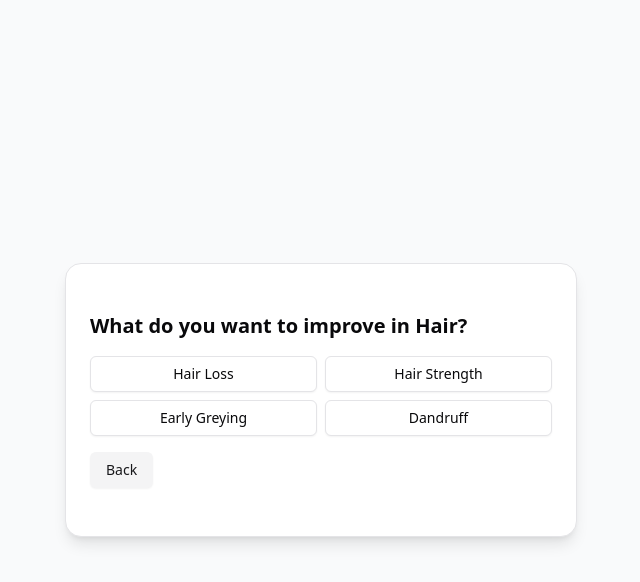
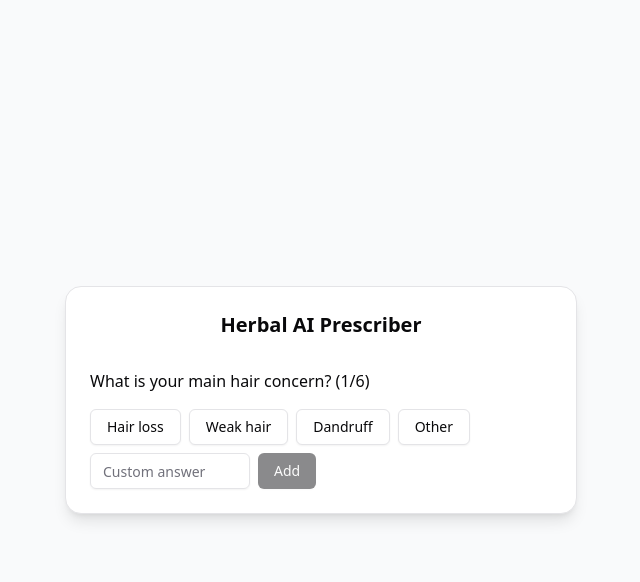
Before and after one commit to TKAkhter/GreenTib, a React (Vite) app: page / in a window 1280 px wide. Both pictures are taken after a click on the button "Hair". Shown: the top 582 px of the page, without its empty margins (319-959 px from the left). Built offline with nearby package versions, Linux system fonts and the light colour scheme.

Commit message:
questions set added

```diff
--- /dev/null
+++ b/src/constant/questionSets.ts
@@ -0,0 +1,68 @@
+export const questionSets = {
+  hair: [
+    {
+      question: "What is your main hair concern?",
+      options: ["Hair loss", "Weak hair", "Dandruff", "Other"],
+    },
+    {
+      question: "How long have you had this issue?",
+      options: ["<3 months", "3-6 months", ">6 months", "Other"],
+    },
+    {
+      question: "Family history of hair loss?",
+      options: ["Yes", "No"],
+    },
+    {
+      question: "Do you use chemical treatments?",
+      options: ["Yes", "No"],
+    },
+    {
+      question: "Other symptoms?",
+      options: ["Itching", "Scalp redness", "None", "Other"],
+    },
+  ],
+  skin: [
+    {
+      question: "What is your main skin concern?",
+      options: ["Acne", "Glow", "Anti-aging", "Dark spots", "Other"],
+    },
+    {
+      question: "Skin type?",
+      options: ["Oily", "Dry", "Combination", "Sensitive", "Other"],
+    },
+    {
+      question: "How long have you had this issue?",
+      options: ["<3 months", "3-6 months", ">6 months", "Other"],
+    },
+    {
+      question: "Do you have any known allergies?",
+      options: ["Yes", "No", "Not sure"],
+    },
+    {
+      question: "Sun exposure level?",
+      options: ["Low", "Medium", "High"],
+    },
+  ],
+  stamina: [
+    {
+      question: "Do you feel fatigue daily or occasionally?",
+      options: ["Daily", "Occasionally", "Rarely"],
+    },
+    {
+      question: "Average sleep per day?",
+      options: ["<5 hours", "5-7 hours", "7+ hours"],
+    },
+    {
+      question: "Exercise level?",
+      options: ["Sedentary", "Moderate", "High"],
+    },
+    {
+      question: "Do you have any medical conditions?",
+      options: ["Diabetes", "Hypertension", "Anemia", "None", "Other"],
+    },
+    {
+      question: "When do you feel low energy?",
+      options: ["Morning", "Afternoon", "Evening", "Random", "Other"],
+    },
+  ],
+};
--- a/src/pages/AiBot.tsx
+++ b/src/pages/AiBot.tsx
@@ -1,204 +1,134 @@
+"use client";
+
 import React, { useState } from "react";
+import { Card, CardContent, CardHeader, CardTitle } from "@/components/ui/card";
 import { Button } from "@/components/ui/button";
-import { Card, CardContent } from "@/components/ui/card";
-import { motion } from "framer-motion";
+import { Input } from "@/components/ui/input";
+import { motion, AnimatePresence } from "framer-motion";
+import { questionSets } from "@/constant/questionSets";
 
-const categories = {
-  Hair: ["Hair Loss", "Hair Strength", "Early Greying", "Dandruff"],
-  Skin: ["Acne", "Glow", "Anti-aging", "Dryness", "Dark Spots"],
-  Stamina: ["Fatigue", "Weakness", "Male Vitality", "Female Vitality"],
-  Digestion: ["Gas", "Acidity", "Constipation", "Bloating"],
-  Sleep: ["Insomnia", "Anxiety", "Relaxation"],
-  Immunity: ["Cold/Flu", "General Immunity", "Recovery"],
-  Joints: ["Pain", "Arthritis", "Flexibility"]
+export default function HerbalForm() {
+  const [category, setCategory] = useState<string | null>(null);
+  const [step, setStep] = useState(0);
+  const [answers, setAnswers] = useState<any>({});
+  const [customInput, setCustomInput] = useState<string>("");
+
+  const categories = Object.keys(questionSets);
+
+  const handleSelect = (value: string, custom?: boolean) => {
+    const currentSet = questionSets[category as keyof typeof questionSets];
+    const currentQ = currentSet[step - 1].question;
+
+    setAnswers((prev: any) => ({
+      ...prev,
+      [currentQ]: custom ? customInput : value,
+    }));
+
+    setCustomInput(""); // reset custom field
+    setStep((s) => s + 1);
   };
 
-const personalQuestions = [
-  { key: "age", label: "What is your age?", type: "input" },
-  { key: "gender", label: "What is your gender?", type: "options", options: ["Male", "Female", "Other"] },
-  { key: "medications", label: "Are you taking any medications?", type: "options", options: ["Yes", "No"] },
-  { key: "pregnant", label: "Are you pregnant (if applicable)?", type: "options", options: ["Yes", "No", "N/A"] },
-  { key: "allergies", label: "Do you have any known allergies?", type: "options", options: ["Yes", "No"] },
-  { key: "duration", label: "How long have you had this issue?", type: "options", options: ["<1 month", "1-6 months", ">6 months"] }
-];
-
-const AiBot: React.FC = () => {
-  const [step, setStep] = useState(0);
-  const [category, setCategory] = useState<keyof typeof categories | "">("");
-  const [subGoal, setSubGoal] = useState("");
-  const [formData, setFormData] = useState<Record<string, string>>({});
-  const [customValue, setCustomValue] = useState("");
-  const [customActive, setCustomActive] = useState(false);
-  const [report, setReport] = useState<{ category: string; sub_goal: string; [key: string]: any } | null>(null);
-
-  const handleNext = () => setStep((prev) => prev + 1);
-  const handleBack = () => setStep((prev) => (prev > 0 ? prev - 1 : prev));
-
-  const handleSubmit = () => {
-    const structuredReport = {
-      category,
-      sub_goal: subGoal,
-      ...formData
-    };
-    setReport(structuredReport);
+  const restart = () => {
+    setCategory(null);
+    setStep(0);
+    setAnswers({});
   };
 
-  const handleOptionSelect = (key: string, value: string) => {
-    setFormData({ ...formData, [key]: value });
-    setCustomActive(false);
-    setCustomValue("");
-    handleNext();
-  };
-
-  const handleCustomSubmit = (key: string) => {
-    if (customValue.trim()) {
-      setFormData({ ...formData, [key]: customValue.trim() });
-      setCustomActive(false);
-      setCustomValue("");
-      handleNext();
-    }
-  };
+  type Question = { question: string; options: string[] };
+  const questions: Question[] =
+    category ? (questionSets[category as keyof typeof questionSets] as Question[]) : [];
+  const totalSteps = category ? questions.length + 1 : 0;
 
   return (
     <div className="flex justify-center items-center min-h-screen bg-gray-50 p-6">
       <Card className="w-full max-w-lg shadow-lg rounded-2xl">
-        <CardContent className="p-6 space-y-6">
-          {!report && (
-            <motion.div initial={{ opacity: 0 }} animate={{ opacity: 1 }}>
-              {/* Step 0 → Category */}
-              {step === 0 && (
-                <>
-                  <h2 className="text-xl font-semibold mb-4">What do you want to improve?</h2>
-                  <div className="grid grid-cols-2 gap-2">
-                    {Object.keys(categories).map((cat) => (
+        <CardHeader>
+          <CardTitle className="text-xl font-bold text-center">
+            Herbal AI Prescriber
+          </CardTitle>
+        </CardHeader>
+        <CardContent>
+          <AnimatePresence mode="wait">
+            {!category ? (
+              <motion.div
+                key="category"
+                initial={{ opacity: 0, y: 20 }}
+                animate={{ opacity: 1, y: 0 }}
+                exit={{ opacity: 0, y: -20 }}
+                className="space-y-4"
+              >
+                <p className="font-medium">What do you want to improve?</p>
+                <div className="flex flex-wrap gap-2">
+                  {categories.map((c) => (
                     <Button
-                        key={cat}
+                      key={c}
+                      variant="outline"
                       onClick={() => {
-                          setCategory(cat as keyof typeof categories);
-                          handleNext();
+                        setCategory(c);
+                        setStep(1);
                       }}
-                        variant={category === cat ? "default" : "outline"}
                     >
-                        {cat}
+                      {c.charAt(0).toUpperCase() + c.slice(1)}
                     </Button>
                   ))}
                 </div>
-                </>
-              )}
-
-              {/* Step 1 → SubGoal */}
-              {step === 1 && (
-                <>
-                  <h2 className="text-xl font-semibold mb-4">What do you want to improve in {category}?</h2>
-                  <div className="grid grid-cols-2 gap-2">
-                    {category && categories[category].map((sg) => (
-                      <Button
-                        key={sg}
-                        onClick={() => {
-                          setSubGoal(sg);
-                          handleNext();
-                        }}
-                        variant={subGoal === sg ? "default" : "outline"}
+              </motion.div>
+            ) : step <= questions!.length ? (
+              <motion.div
+                key={step}
+                initial={{ opacity: 0, y: 20 }}
+                animate={{ opacity: 1, y: 0 }}
+                exit={{ opacity: 0, y: -20 }}
+                className="space-y-4"
               >
-                        {sg}
-                      </Button>
-                    ))}
-                  </div>
-                  <div className="mt-4 flex gap-2">
-                    <Button variant="secondary" onClick={handleBack}>Back</Button>
-                  </div>
-                </>
-              )}
-
-              {/* Step 2+ → Personal Questions */}
-              {step >= 2 && step < personalQuestions.length + 2 && (
-                <>
-                  <h2 className="text-xl font-semibold mb-4">
-                    {personalQuestions[step - 2].label}
-                  </h2>
-                  {personalQuestions[step - 2].type === "input" ? (
-                    <>
-                      <input
-                        type="text"
-                        className="w-full border rounded-lg p-2"
-                        value={formData[personalQuestions[step - 2].key] || ""}
-                        onChange={(e) =>
-                          setFormData({
-                            ...formData,
-                            [personalQuestions[step - 2].key]: e.target.value
-                          })
-                        }
-                      />
-                      <div className="mt-4 flex gap-2">
-                        <Button variant="secondary" onClick={handleBack}>Back</Button>
-                        <Button onClick={handleNext}>Next</Button>
-                      </div>
-                    </>
-                  ) : (
-                    <>
-                      <div className="grid grid-cols-2 gap-2">
-                        {personalQuestions[step - 2]?.options?.map((opt) => (
+                <p className="font-medium">
+                  {questions![step - 1].question} ({step}/{totalSteps})
+                </p>
+                <div className="flex flex-wrap gap-2">
+                  {questions![step - 1].options.map((opt: any) => (
                     <Button
                       key={opt}
-                            onClick={() => handleOptionSelect(personalQuestions[step - 2].key, opt)}
-                            variant={formData[personalQuestions[step - 2].key] === opt ? "default" : "outline"}
+                      variant="outline"
+                      onClick={() => handleSelect(opt)}
                     >
                       {opt}
                     </Button>
                   ))}
+                  {/* Custom option */}
+                  <div className="flex gap-2 items-center">
+                    <Input
+                      placeholder="Custom answer"
+                      value={customInput}
+                      onChange={(e) => setCustomInput(e.target.value)}
+                      className="w-40"
+                    />
                     <Button
-                          variant={customActive ? "default" : "outline"}
-                          onClick={() => setCustomActive(true)}
+                      disabled={!customInput}
+                      onClick={() => handleSelect(customInput, true)}
                     >
-                          Custom
+                      Add
                     </Button>
                   </div>
-                      {customActive && (
-                        <div className="mt-3 flex gap-2">
-                          <input
-                            type="text"
-                            className="flex-1 border rounded-lg p-2"
-                            placeholder="Enter custom value"
-                            value={customValue}
-                            onChange={(e) => setCustomValue(e.target.value)}
-                          />
-                          <Button onClick={() => handleCustomSubmit(personalQuestions[step - 2].key)}>OK</Button>
                 </div>
-                      )}
-                      <div className="mt-4 flex gap-2">
-                        <Button variant="secondary" onClick={handleBack}>Back</Button>
-                      </div>
-                    </>
-                  )}
-                </>
-              )}
-
-              {/* Final step → Submit */}
-              {step === personalQuestions.length + 2 && (
-                <>
-                  <h2 className="text-xl font-semibold mb-4">All done!</h2>
-                  <p className="text-gray-600 mb-4">Click below to generate your report.</p>
-                  <div className="flex gap-2">
-                    <Button variant="secondary" onClick={handleBack}>Back</Button>
-                    <Button onClick={handleSubmit}>Generate Report</Button>
-                  </div>
-                </>
-              )}
+              </motion.div>
+            ) : (
+              <motion.div
+                key="result"
+                initial={{ opacity: 0, y: 20 }}
+                animate={{ opacity: 1, y: 0 }}
+                exit={{ opacity: 0, y: -20 }}
+                className="space-y-4"
+              >
+                <p className="font-medium">Your Report:</p>
+                <pre className="bg-gray-100 p-3 rounded-lg text-sm overflow-x-auto">
+                  {JSON.stringify({ category, answers }, null, 2)}
+                </pre>
+                <Button onClick={restart}>Start Over</Button>
               </motion.div>
             )}
-
-          {report && (
-            <motion.div initial={{ opacity: 0 }} animate={{ opacity: 1 }}>
-              <h2 className="text-xl font-semibold mb-4">Generated Report</h2>
-              <pre className="bg-gray-100 p-4 rounded-xl text-sm overflow-auto">
-                {JSON.stringify(report, null, 2)}
-              </pre>
-            </motion.div>
-          )}
+          </AnimatePresence>
         </CardContent>
       </Card>
     </div>
   );
 }
-
-export default AiBot;
```
Lines whose indentation alone changed are shown as unchanged.
